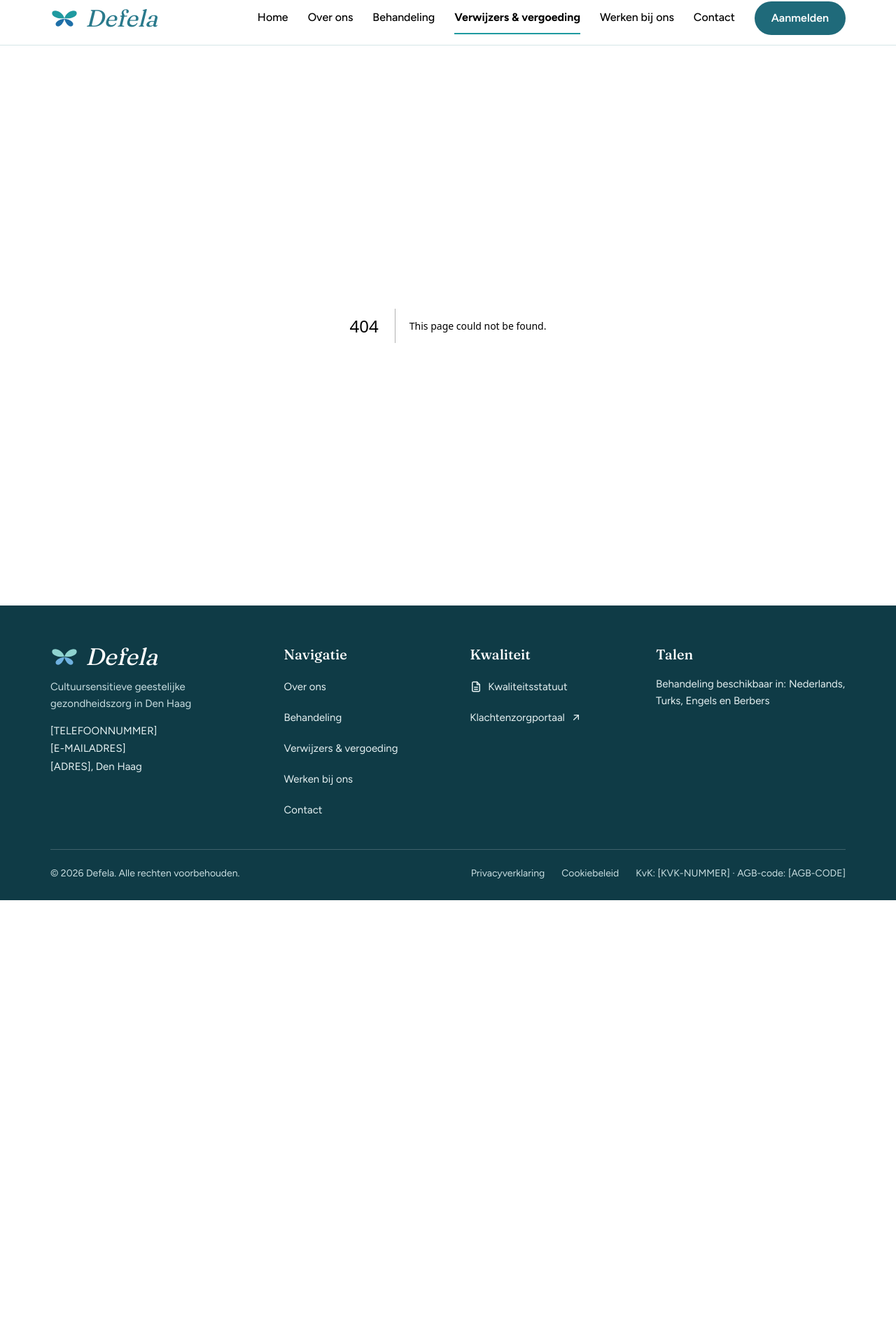
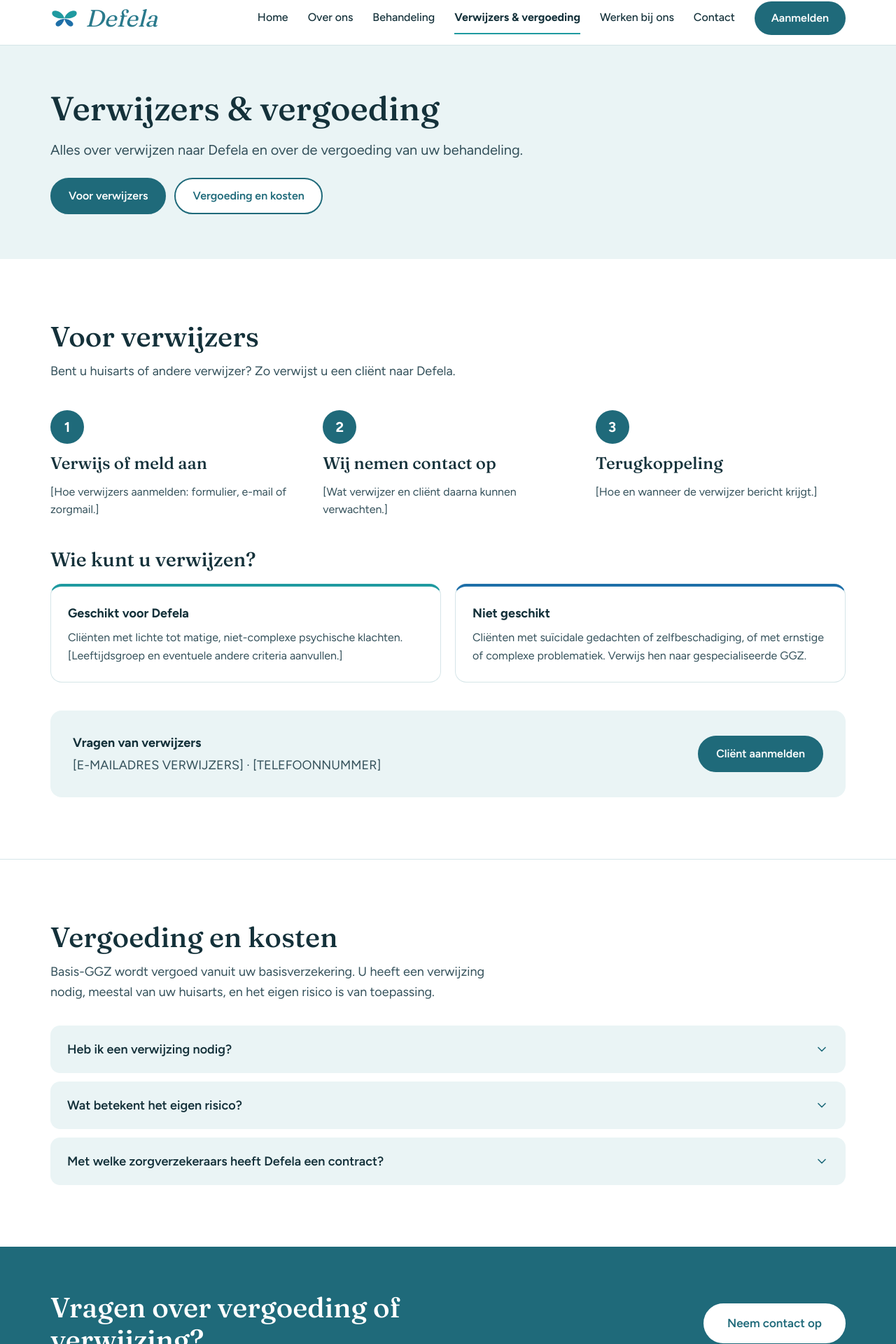
Before and after one commit to azzet58/ggz-defela, a Next.js app: page /verwijzers-vergoeding in a window 1280 px wide. Before the commit this address had no page. Shown: the part 12-1932 px from the top of the page at 70% size. Before the commit the page ends 1298 px from the top, so only its background shows below. Built offline with nearby package versions, Linux system fonts and the light colour scheme.

Commit message:
feat(referrers): add referrers and reimbursement page
Co-Authored-By: Claude Sonnet 5.5 <noreply@anthropic.com>
Claude-Session: https://claude.ai/code/session_0167ZHUUySUV985Z29cYqmX9

```diff
--- /dev/null
+++ b/app/verwijzers-vergoeding/page.tsx
@@ -0,0 +1,129 @@
+import type { Metadata } from "next";
+import { ButtonLink } from "@/components/button";
+import { Container } from "@/components/container";
+import { Faq } from "@/components/faq";
+import { PageHero } from "@/components/page-hero";
+import { SectionHeading } from "@/components/section-heading";
+import { Steps } from "@/components/steps";
+import { ClosingCta } from "@/components/closing-cta";
+import { site } from "@/lib/site";
+
+export const metadata: Metadata = {
+  title: "Verwijzers & vergoeding",
+  description: `Alles over verwijzen naar ${site.name} en over de vergoeding van uw basis-GGZ-behandeling.`,
+};
+
+const referrerSteps = [
+  {
+    title: "Verwijs of meld aan",
+    text: "[Hoe verwijzers aanmelden: formulier, e-mail of zorgmail.]",
+  },
+  {
+    title: "Wij nemen contact op",
+    text: "[Wat verwijzer en cliënt daarna kunnen verwachten.]",
+  },
+  {
+    title: "Terugkoppeling",
+    text: "[Hoe en wanneer de verwijzer bericht krijgt.]",
+  },
+];
+
+const costFaq = [
+  {
+    question: "Heb ik een verwijzing nodig?",
+    answer:
+      "Ja, voor behandeling in de basis-GGZ heeft u in de regel een verwijzing nodig. Die krijgt u meestal van uw huisarts. Ook een bedrijfsarts of medisch specialist kan verwijzen. [Aanvullen met specifieke werkwijze van Defela.]",
+  },
+  {
+    question: "Wat betekent het eigen risico?",
+    answer:
+      "Het eigen risico is het bedrag dat u zelf betaalt voordat uw zorgverzekering de kosten vergoedt. [Aanvullen indien gewenst.]",
+  },
+  {
+    question: "Met welke zorgverzekeraars heeft Defela een contract?",
+    answer: "[Lijst met zorgverzekeraars, aanleveren door opdrachtgever.]",
+  },
+];
+
+export default function ReferrersPage() {
+  const { contact } = site;
+  return (
+    <>
+      <PageHero
+        title="Verwijzers & vergoeding"
+        intro={`Alles over verwijzen naar ${site.name} en over de vergoeding van uw behandeling.`}
+      >
+        <div className="mt-2 flex flex-col gap-3 sm:flex-row">
+          <ButtonLink href="#verwijzers" size="md">
+            Voor verwijzers
+          </ButtonLink>
+          <ButtonLink href="#vergoeding" variant="outline" size="md">
+            Vergoeding en kosten
+          </ButtonLink>
+        </div>
+      </PageHero>
+
+      <section id="verwijzers" className="scroll-mt-20">
+        <Container className="flex flex-col gap-10 py-14 md:py-[88px]">
+          <SectionHeading
+            title="Voor verwijzers"
+            intro={`Bent u huisarts of andere verwijzer? Zo verwijst u een cliënt naar ${site.name}.`}
+          />
+          <Steps steps={referrerSteps} />
+
+          <div className="flex flex-col gap-4">
+            <h3 className="font-display text-2xl font-medium md:text-[28px]">
+              Wie kunt u verwijzen?
+            </h3>
+            <div className="grid gap-5 md:grid-cols-2">
+              <div className="rounded-2xl border border-t-4 border-line border-t-accent p-6">
+                <h4 className="mb-2 text-lg font-bold">Geschikt voor {site.name}</h4>
+                <p className="leading-relaxed text-muted">
+                  Cliënten met lichte tot matige, niet-complexe psychische
+                  klachten. [Leeftijdsgroep en eventuele andere criteria
+                  aanvullen.]
+                </p>
+              </div>
+              <div className="rounded-2xl border border-t-4 border-line border-t-ocean p-6">
+                <h4 className="mb-2 text-lg font-bold">Niet geschikt</h4>
+                <p className="leading-relaxed text-muted">
+                  Cliënten met suïcidale gedachten of zelfbeschadiging, of met
+                  ernstige of complexe problematiek. Verwijs hen naar
+                  gespecialiseerde GGZ.
+                </p>
+              </div>
+            </div>
+          </div>
+
+          <div className="flex flex-col gap-5 rounded-2xl bg-mint p-6 md:flex-row md:items-center md:justify-between md:p-8">
+            <div className="flex flex-col gap-1">
+              <p className="text-lg font-bold">Vragen van verwijzers</p>
+              <p className="text-base text-muted md:text-lg">
+                {contact.referrerEmail} · {contact.phone}
+              </p>
+            </div>
+            <ButtonLink href="/contact" size="md" className="shrink-0">
+              Cliënt aanmelden
+            </ButtonLink>
+          </div>
+        </Container>
+      </section>
+
+      <section id="vergoeding" className="scroll-mt-20 border-t border-line">
+        <Container className="flex flex-col gap-8 py-14 md:py-[88px]">
+          <SectionHeading
+            title="Vergoeding en kosten"
+            intro="Basis-GGZ wordt vergoed vanuit uw basisverzekering. U heeft een verwijzing nodig, meestal van uw huisarts, en het eigen risico is van toepassing."
+          />
+          <Faq items={costFaq} />
+        </Container>
+      </section>
+
+      <ClosingCta
+        title="Vragen over vergoeding of verwijzing?"
+        label="Neem contact op"
+        href="/contact"
+      />
+    </>
+  );
+}
--- a/components/closing-cta.tsx
+++ b/components/closing-cta.tsx
@@ -3,15 +3,23 @@ import { Container } from "@/components/container";
 import { signupLink } from "@/lib/site";
 
 /** Korte afsluiter met één knop. */
-export function ClosingCta({ title }: { title: string }) {
+export function ClosingCta({
+  title,
+  label = signupLink.label,
+  href = signupLink.href,
+}: {
+  title: string;
+  label?: string;
+  href?: string;
+}) {
   return (
     <section className="bg-brand text-white">
       <Container className="flex flex-col items-start gap-6 py-12 md:py-16 lg:flex-row lg:items-center lg:justify-between">
         <h2 className="max-w-[640px] font-display text-[30px] font-medium leading-[1.15] md:text-[40px]">
           {title}
         </h2>
-        <ButtonLink href={signupLink.href} variant="light">
-          {signupLink.label}
+        <ButtonLink href={href} variant="light">
+          {label}
         </ButtonLink>
       </Container>
     </section>
```
